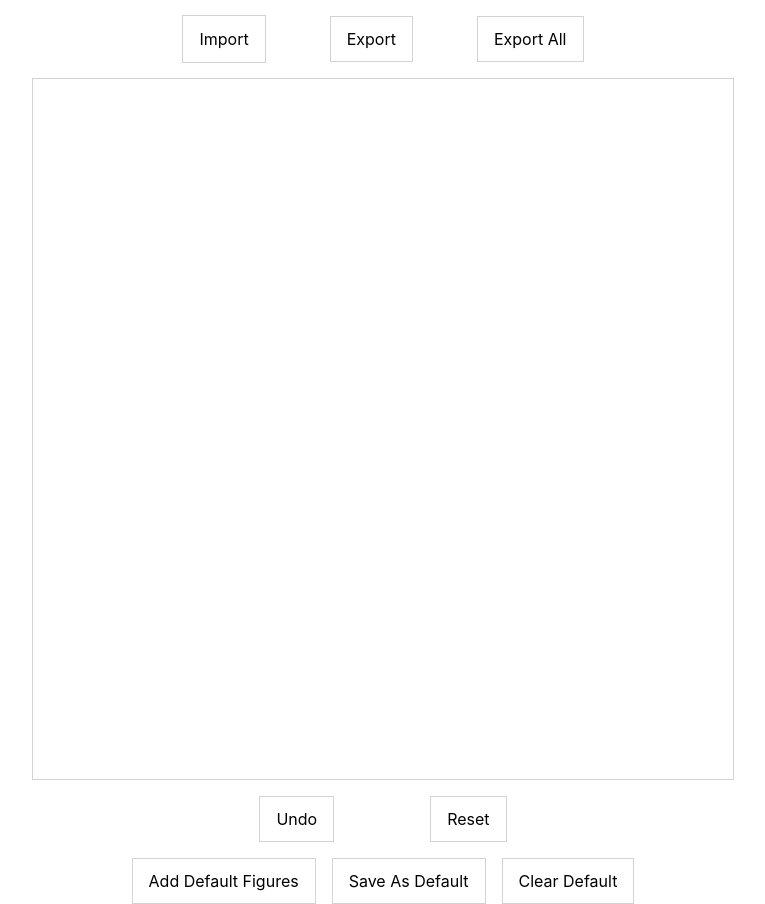
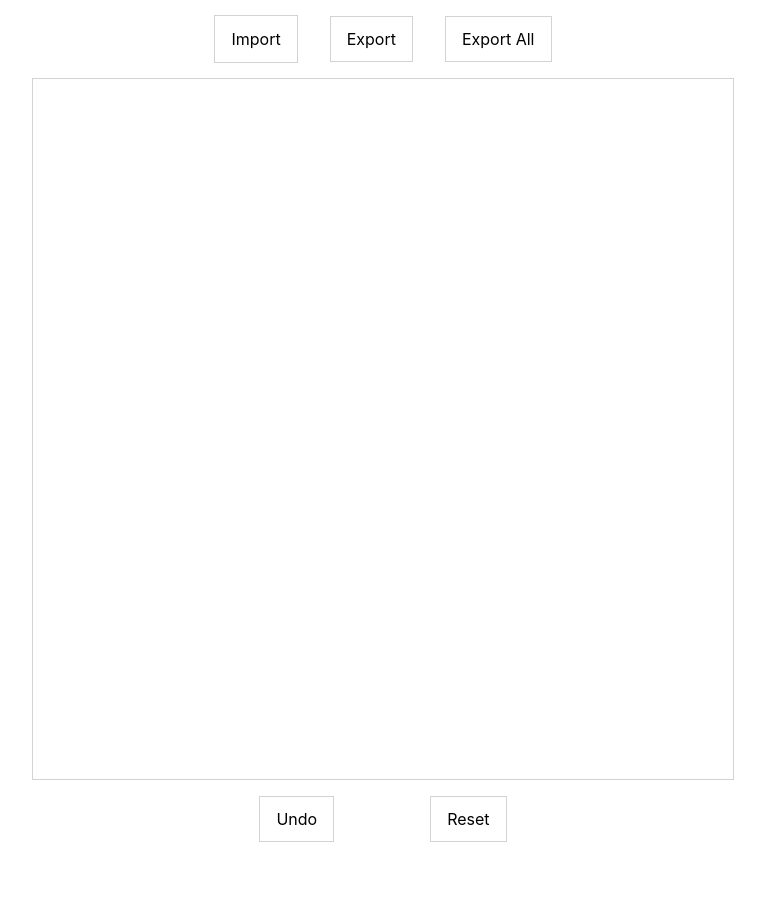
Before and after one commit to vorobev-exceedteam/canvas-app, a React (Create React App) app: page / in a window 1280 px wide. Shown: the whole page, without its empty margins (257-1022 px from the left). After the commit the page ends 858 px from the top, so only its background shows below. Built offline with nearby package versions, Linux system fonts and the light colour scheme.

Commit message:
improved styling

```diff
--- a/src/App.scss
+++ b/src/App.scss
@@ -22,7 +22,7 @@
   display: flex;
   flex-direction: row;
   align-items: center;
-  gap: 4rem;
+  gap: 2rem;
 }
 
 .ctrl-button {
--- a/src/App.tsx
+++ b/src/App.tsx
@@ -139,15 +139,7 @@ function App() {
         history={history}
       />
       <div style={{ marginTop: '16px', display: 'flex', gap: '16px' }}>
-        <button className={'ctrl-button'} onClick={addDefaultFigures}>
-          Add Default Figures
-        </button>
-        <button onClick={saveDefaultState} className={'ctrl-button'}>
-          Save As Default
-        </button>
-        <button onClick={clearDefaultState} className={'ctrl-button'}>
-          Clear Default
-        </button>
+
       </div>
     </div>
   );
```
